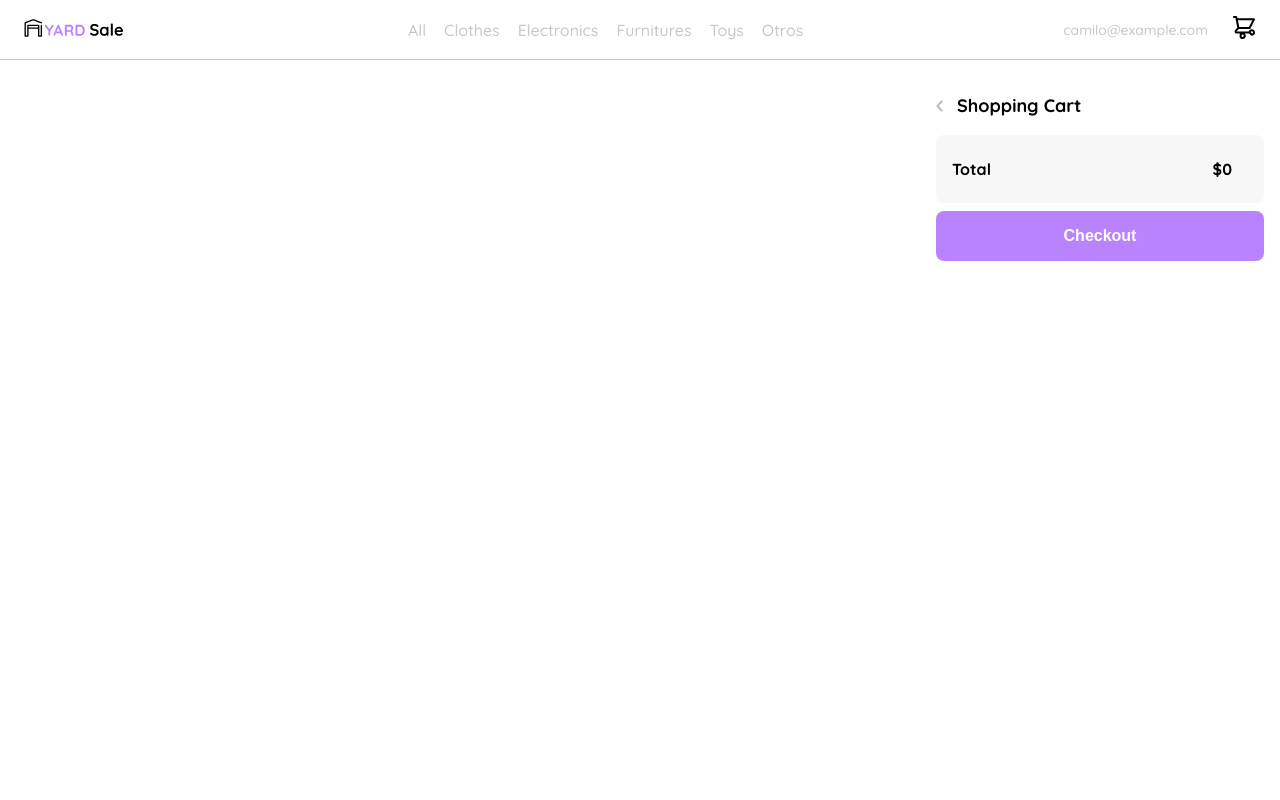
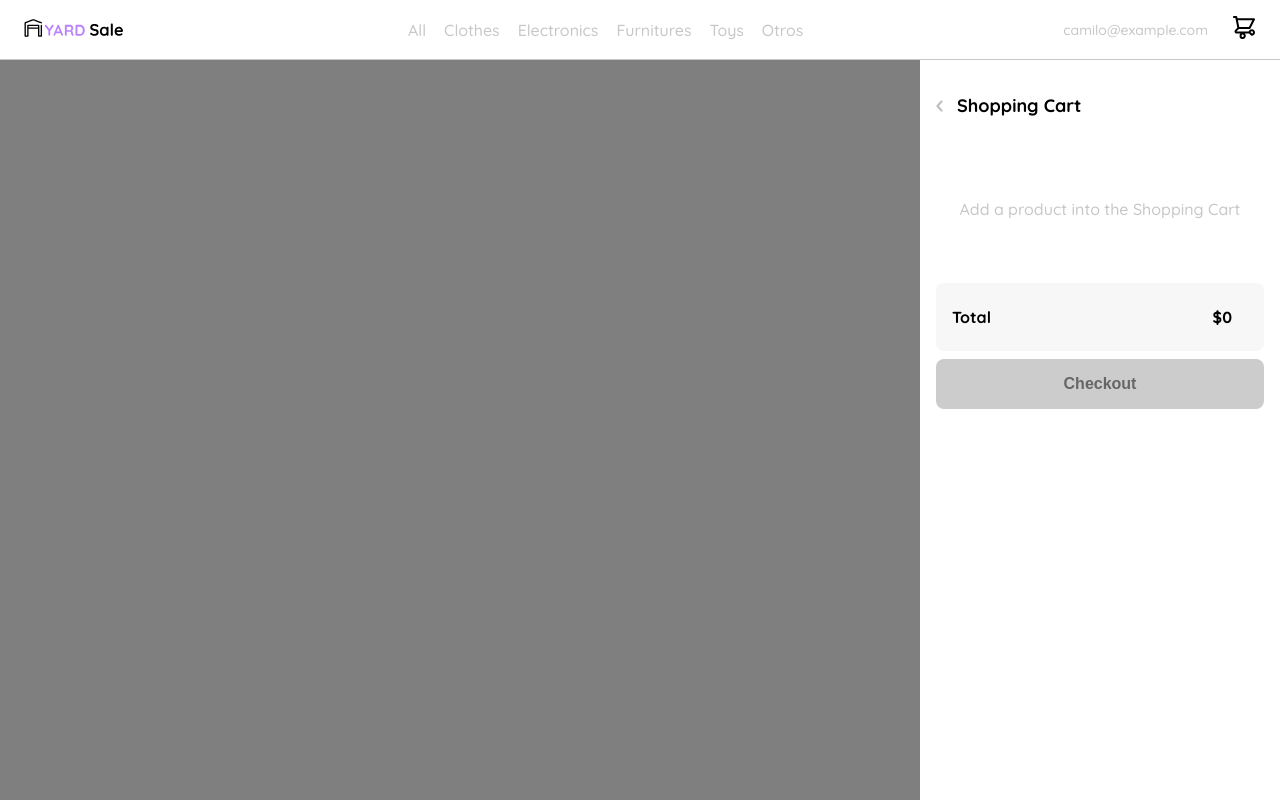
Before and after one commit to JuanCaCode/Yard-Sale-App, a React app: page /shopping-cart in a window 1280 px wide. Both pictures are taken after a click on the item 1244 px from the left and 29 px from the top of the page. Built offline with nearby package versions, Linux system fonts and the light colour scheme.

Commit message:
se realizan actualizaciones y mejoras en la interación de menus del navbar

```diff
--- a/package.json
+++ b/package.json
@@ -5,7 +5,7 @@
   "main": "index.js",
   "scripts": {
     "test": "echo \"Error: no test specified\" && exit 1",
-    "start": "webpack serve --mode development --open ",
+    "start": "webpack serve --mode development --open --hot",
     "build": "webpack --mode production"
   },
   "repository": {
--- a/src/components/Header.jsx
+++ b/src/components/Header.jsx
@@ -10,14 +10,19 @@ import icon_menu from '@icons/icon_menu.svg';
 import shopping_cart from '@icons/icon_shopping_cart.svg';
 
 const Header = () => {
+    const {state} = useContext(AppContext);
     const [toggle,setToggle] = useState(false);
     const [toggleOrders, setToggleOrders] = useState(false);
-    const {state} = useContext(AppContext);
 
     const handleToggle = () =>{
         setToggle(!toggle)//!toggle cambiará el estado de true a false y de false a true.
     }
+    const handleCartToggle = () =>{
+        setToggleOrders(!toggleOrders)
+    }
+
     return (
+        <header>
             <nav>
                 <img className="menu-mobile-img" src={icon_menu} alt="icono de menu mobile" />
                 <img className="logo" src={logo} alt="logo" />
@@ -32,20 +37,24 @@ const Header = () => {
                     </ul>
                 </div>
                 <div className="navbar-right">
-                <ul>
+                    <ul >
                         <li onClick={handleToggle}>camilo@example.com</li>
                         <li
                             className="navbar-icon-cart"
-                        onClick={() => setToggleOrders(!toggleOrders)}
+                            onClick={handleCartToggle}
                         >
                             <img src={shopping_cart} alt="shopping cart" />
                             {state.cart.length > 0 ? <span>{state.cart.length}</span>: null}
                         </li>
                     </ul>
                 </div>
-            {toggle && <MenuDesktop />}
-            {toggleOrders && <ShoppingCart />}
+                {toggle && <MenuDesktop onMouseOut={handleToggle} />}
+                {toggleOrders && <ShoppingCart handleCartToggle={handleCartToggle} />}
             </nav>
+
+            {//Aparece fondo negro detrás que al darle click va a cerrar todos los menús abiertos
+            (toggleOrders || toggle) && <div onClick={()=>{if(toggleOrders || toggle){ setToggle(false); setToggleOrders(false)}}} className='background-black'></div>}
+        </header>
     )
 }
 
--- a/src/containers/Layout.jsx
+++ b/src/containers/Layout.jsx
@@ -2,6 +2,7 @@ import React from 'react'
 import Header from '@components/header';
 
 const Layout = ({children}) => {
+
     return (
         <div className='Layout'>
             <Header />
--- a/src/containers/ShoppingCart.jsx
+++ b/src/containers/ShoppingCart.jsx
@@ -5,7 +5,8 @@ import AppContext from '@context/AppContext';
 
 import '../styles/containers/ShoppingCart.scss';
 
-const ShoppingCart = () => {
+const ShoppingCart = (props) => {
+    console.log(props)
     const {state} = useContext(AppContext)
     const sumTotal = () =>{
         const reducer = (accumulator, currentValue) => accumulator + currentValue.price;
@@ -14,11 +15,12 @@ const ShoppingCart = () => {
     }
     return (
         <aside className="shopping-cart-container">
-            <div className="title-container-shopping-cart">
-                <img src={flechita} alt="icon close" />
+            <div onClick={props.handleCartToggle}  className="title-container-shopping-cart">
+                <img  src={flechita} alt="icon close" />
                 <p className="title-shopping-cart">Shopping Cart</p>
             </div>
             <div className="articulos-container">
+                {state.cart.length == 0? <p className='mjs-add-products'>Add a product into the Shopping Cart</p>:null}
                 {state.cart.map((product,index)=>(
                     <ShoppingCartItem
                         product = {product}
@@ -26,13 +28,12 @@ const ShoppingCart = () => {
                         indexValue={index}
                     />
                 ))}
-
             </div>
             <div className="my-order-content">
                 <p>Total</p>
                 <p>${sumTotal()}</p>
             </div>
-            <button className="primary_btn">
+            <button disabled={state.cart.length == 0? true:false} className="primary_btn">
                 <span>Checkout</span>
             </button>
         </aside>
--- a/src/styles/components/Header.scss
+++ b/src/styles/components/Header.scss
@@ -88,6 +88,17 @@ nav {
     border-radius: 50%;
     font-weight: bold;
 }
+.background-black{
+    position: fixed;
+    width: 100%;
+    top: 0;
+    right: 0;
+    left: 0;
+    bottom: 0;
+    z-index: 2;
+    background-color: rgba($color: #000000, $alpha: 0.5);
+    cursor: pointer;
+}
 
 @media (max-width:640px) {
     .menu-mobile-img {
--- a/src/styles/components/MenuDesktop.scss
+++ b/src/styles/components/MenuDesktop.scss
@@ -9,7 +9,7 @@
     border-radius: 6px;
     background-color: $white;
     padding: 20px;
-    z-index: 2;
+    z-index: 4;
 }
 
 .menu_list{
--- a/src/styles/containers/ShoppingCart.scss
+++ b/src/styles/containers/ShoppingCart.scss
@@ -19,6 +19,7 @@
     display: flex;
     align-items: center;
     gap:14px;
+    cursor: pointer;
 }
 .title-shopping-cart{
     font-size: $lg;
@@ -74,6 +75,11 @@
     font-size: $md;
     font-weight: bold;
 }
+.mjs-add-products{
+    color: $very-light-pink;
+    text-align: center;
+    padding: 3rem 1rem;
+}
 
 @media(max-width:640px){
     .shopping-cart-container{
--- a/src/styles/global.scss
+++ b/src/styles/global.scss
@@ -21,6 +21,11 @@ body{
 .primary_btn:active{
     background-color: $hospital-active-purple;
 }
+.primary_btn:disabled,
+.primary_btn[disabled]{
+  background-color: #cccccc;
+  color: #666666;
+}
 .secondary_btn{
     // width: 100%;
     border-radius: 8px;
--- a/webpack.config.js
+++ b/webpack.config.js
@@ -75,5 +75,6 @@ module.exports = {
         static: path.join(__dirname,'dist'),
         port:3000,
         historyApiFallback:true, //trabajar con la aplicación sin problemas
+        watchFiles: path.join(__dirname, "./**"),
     }
 }
```
Lines whose indentation alone changed are shown as unchanged.
